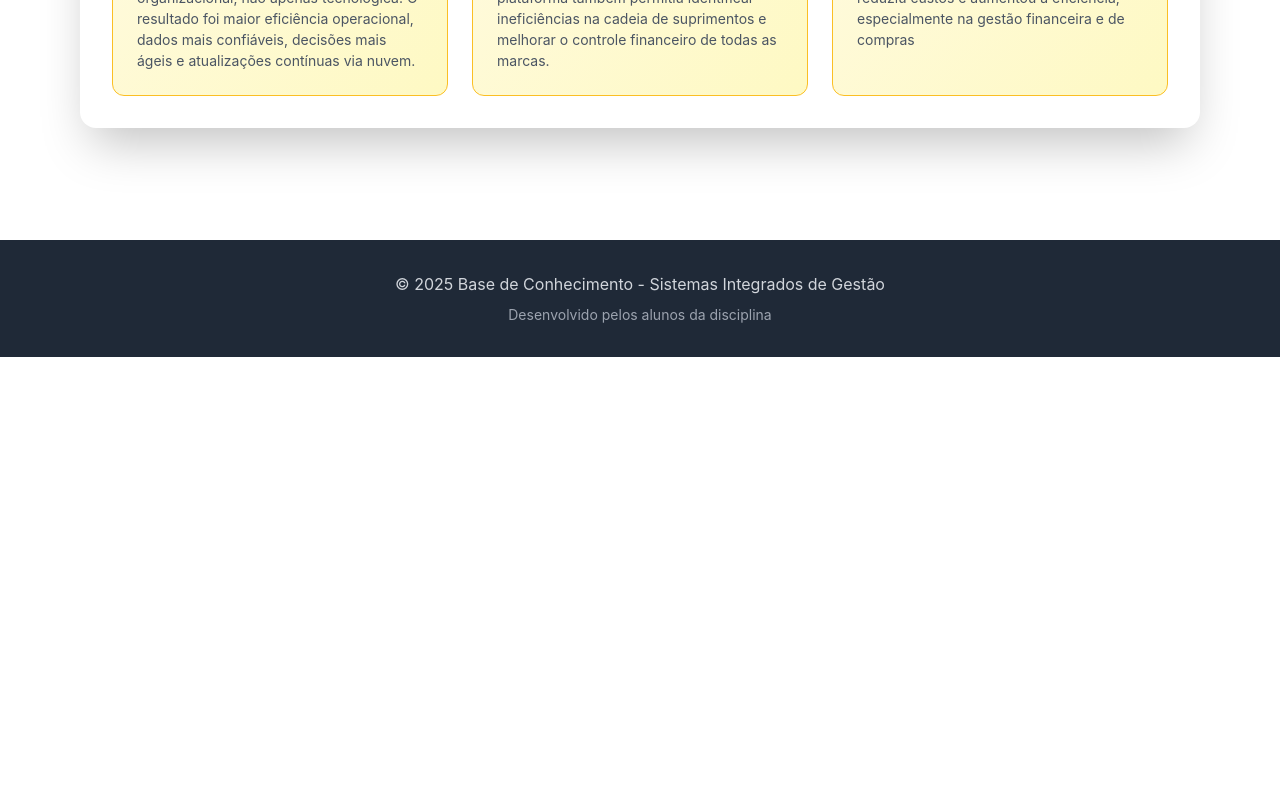
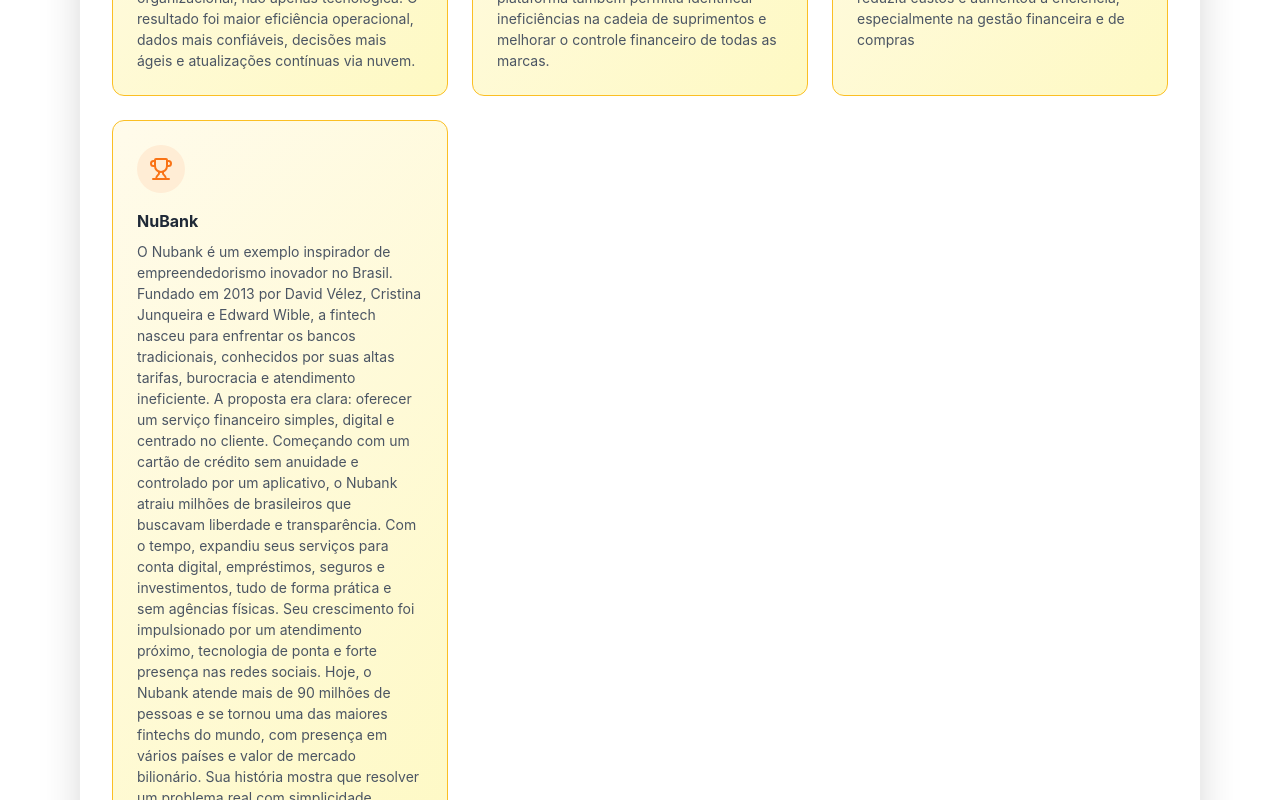
Before and after one commit to Fooyer/erp-site, a React (Vite) app: page /cases in a window 1280 px wide. Shown: the part 720-1520 px from the top of the page. Before the commit the page ends 1077 px from the top, so only its background shows below. Built offline with nearby package versions, Linux system fonts and the light colour scheme.

Commit message:
case isa

```diff
--- a/src/pages/Cases/index.jsx
+++ b/src/pages/Cases/index.jsx
@@ -68,6 +68,32 @@
               financeira e de compras
             </p>
           </div>
+          <div className="case-card">
+            <div className="case-icon-container">
+              <Trophy className="case-icon" />
+            </div>
+            <h4 className="case-title">NuBank</h4>
+            <p className="case-description">
+              O Nubank é um exemplo inspirador de empreendedorismo inovador no
+              Brasil. Fundado em 2013 por David Vélez, Cristina Junqueira e
+              Edward Wible, a fintech nasceu para enfrentar os bancos
+              tradicionais, conhecidos por suas altas tarifas, burocracia e
+              atendimento ineficiente. A proposta era clara: oferecer um serviço
+              financeiro simples, digital e centrado no cliente. Começando com
+              um cartão de crédito sem anuidade e controlado por um aplicativo,
+              o Nubank atraiu milhões de brasileiros que buscavam liberdade e
+              transparência. Com o tempo, expandiu seus serviços para conta
+              digital, empréstimos, seguros e investimentos, tudo de forma
+              prática e sem agências físicas. Seu crescimento foi impulsionado
+              por um atendimento próximo, tecnologia de ponta e forte presença
+              nas redes sociais. Hoje, o Nubank atende mais de 90 milhões de
+              pessoas e se tornou uma das maiores fintechs do mundo, com
+              presença em vários países e valor de mercado bilionário. Sua
+              história mostra que resolver um problema real com simplicidade,
+              inovação e foco nas pessoas é o caminho para o sucesso no
+              empreendedorismo moderno.
+            </p>
+          </div>
         </div>
       </div>
     </div>
```
